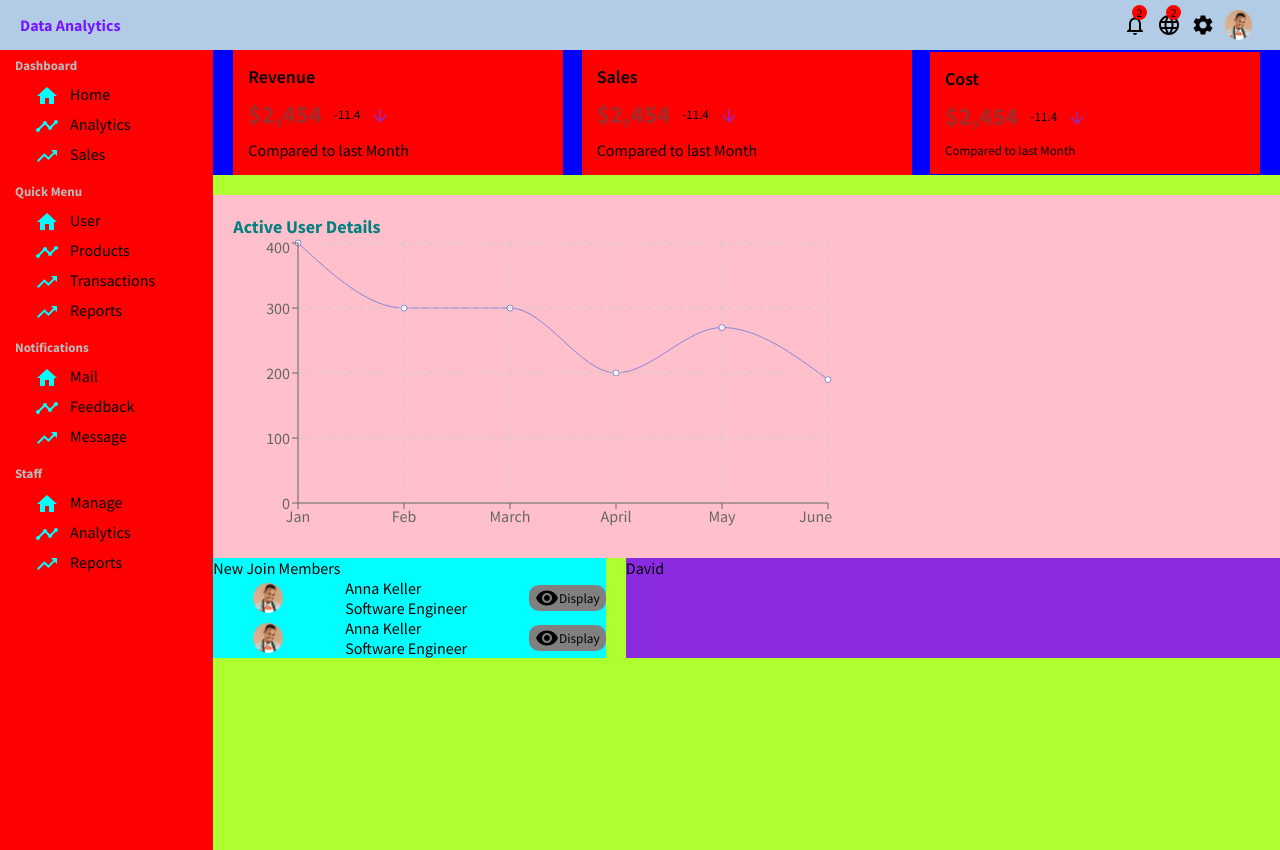
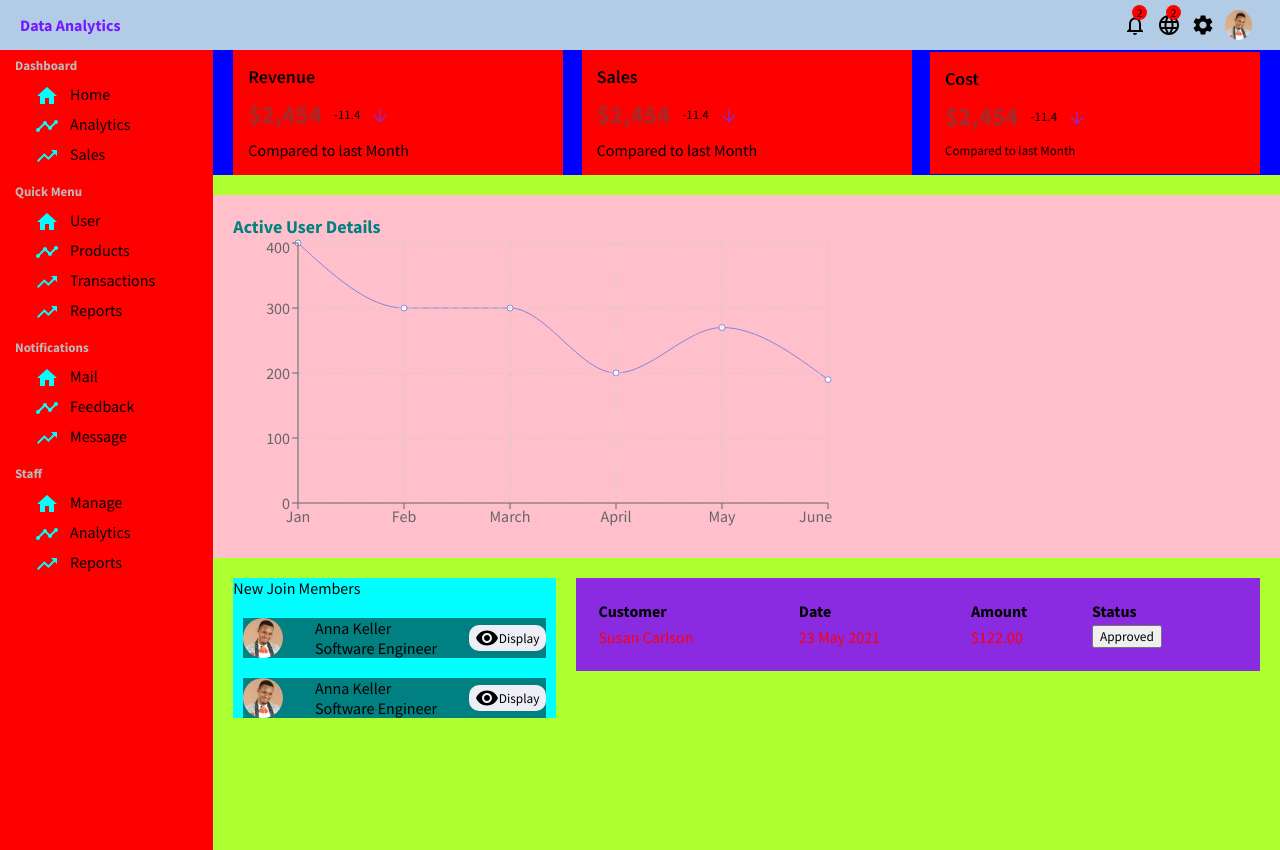
Before and after one commit to amiokuefe1/dasboard, a React (Create React App) app: page / in a window 1280 px wide. Built offline with nearby package versions, Linux system fonts and the light colour scheme.

Commit message:
I have added the last row of the home page LAYOUT STRUCTURE FLOW  But I have to finish the CSS

```diff
--- a/src/App.css
+++ b/src/App.css
@@ -13,3 +13,8 @@
     flex: 5;
     background-color: greenyellow;
 }
+
+.userTransact{
+    display: flex;
+    margin: 20px;
+}
--- a/src/App.js
+++ b/src/App.js
@@ -4,7 +4,8 @@ import MainSideBar from "./components/mainSideBar/MainSideBar";
 import HomeDashBoard from "./components/homeDashBoard/HomeDashBoard";
 import "./App.css"
 import ActiveUserDetails from "./components/homeDashBoard/activeUserDetails/ActiveUserDetails";
-import MembersTransactions from "./components/homeDashBoard/membersTransactionsComponent/MembersTransactions";
+import MembersPanel from "./components/homeDashBoard/membersTransactionsComponent/membersPanel/MembersPanel";
+import TransactionPanel from "./components/homeDashBoard/membersTransactionsComponent/transactionPanel/TransactionPanel";
 
 function App() {
   return (
@@ -20,7 +21,11 @@ function App() {
         <div className="right">
           <HomeDashBoard />
           <ActiveUserDetails/>
-          <MembersTransactions/>
+          <div className="userTransact">
+            <MembersPanel/>
+            <TransactionPanel />
+          </div>
+
 
         </div>
 
--- a/src/components/homeDashBoard/membersTransactionsComponent/membersTransactions.css
+++ b/src/components/homeDashBoard/membersTransactionsComponent/membersPanel/MembersPanel.css
@@ -1,12 +1,14 @@
-.membersTransactionsContainer{
-    display: flex;
+.membersContainer{
+    flex:1
 
 }
 
-.membersTransactionsContainer > div{
+.membersContainer > div{
     flex-direction: row;
     justify-content: space-between;
     align-items: center;
+    margin-right: 20px;
+    padding: 0%;
 }
 
 .newMembers{
@@ -14,30 +16,31 @@
     background-color: aqua;
 }
 
-.transactions{
-    margin-left: 20px;
-    flex: 5;
-    background-color: blueviolet;
+
+.newMembers > ul{
+    /* background-color: red; */
+
+    padding: 0% 10px;
 }
 
-.newMembers{
-
-}
 
 .newMembers > ul > li{
     list-style: none;
-    position: relative;
+
     display: flex;
     justify-content: space-between;
     align-items:center;
+    margin: 20px 0px;
+    background-color: teal;
+
 
 }
 
 .imageWidget{
     /* position: absolute;
     top: 6px; */
-    width: 30px;
-    height: 30px;
+    width: 40px;
+    height: 40px;
     border-radius: 50%;
     object-fit: cover;
 }
@@ -55,7 +58,7 @@
     right:2px; */
     display: flex;
 
-    background-color: grey;
+    background-color: #eeeef7;
     align-items: center;
     border-radius: 10px;
     border: none;
--- a/src/components/homeDashBoard/membersTransactionsComponent/MembersTransactions.jsx
+++ b/src/components/homeDashBoard/membersTransactionsComponent/membersPanel/MembersPanel.jsx
@@ -1,10 +1,10 @@
 import React from 'react'
-import './membersTransactions.css'
+import './MembersPanel.css'
 import {Visibility} from '@mui/icons-material'
 
 function MembersTransactions() {
   return (
-    <div className='membersTransactionsContainer'>
+    <div className='membersContainer'>
 
         <div className='newMembers'>
             <span>
@@ -37,9 +37,7 @@ function MembersTransactions() {
             </ul>
         </div>
 
-        <div className='transactions'>
-            David
-        </div>
+
     </div>
   )
 }
--- /dev/null
+++ b/src/components/homeDashBoard/membersTransactionsComponent/transactionPanel/TransactionPanel.jsx
@@ -0,0 +1,47 @@
+import { Button } from '@mui/material';
+import React from 'react';
+import "./transactionPanel.css"
+
+
+
+function TransactionPanel() {
+    const Button = ({ type }) =>{
+        return <button className={'buttonDesign ' +  type}>{type}</button>;
+
+    }; // This variable is a local variable that can
+    // be accessed from inside this component
+    // also the Button is receiving a type paramenter
+    // reminds me of method overriding in OOP?
+
+  return (
+    <div className='transactionsContainer'>
+        {/* TransactionPanel */}
+        <table className='transactionTable'>
+                <tr>
+                    <th>Customer</th>
+                    <th>Date</th>
+                    <th>Amount</th>
+                    <th>Status</th>
+                </tr>
+                <tr style={{color:'red'}}>
+                    <td>
+                        <img/>
+                        <span>Susan Carlson</span>
+                    </td>
+                    <td>
+                        23 May 2021
+                    </td>
+                    <td>
+                        $122.00
+                    </td>
+                    <td>
+                        <Button type="Approved" />
+                    </td>
+
+                </tr>
+            </table>
+    </div>
+  )
+}
+
+export default TransactionPanel
--- /dev/null
+++ b/src/components/homeDashBoard/membersTransactionsComponent/transactionPanel/transactionPanel.css
@@ -0,0 +1,14 @@
+.transactionsContainer{
+    flex: 2;
+}
+
+.transactionsContainer > table{
+    flex-direction: row;
+    justify-content: space-between;
+    align-items: center;
+    padding: 20px;
+    margin-right: 20px;
+    width: 100%;
+    background-color: blueviolet;
+    text-align: left;
+}
```
Also changed, not shown: src/components/homeDashBoard/membersTransactionsComponent/MembersPanel.jsx (added).
